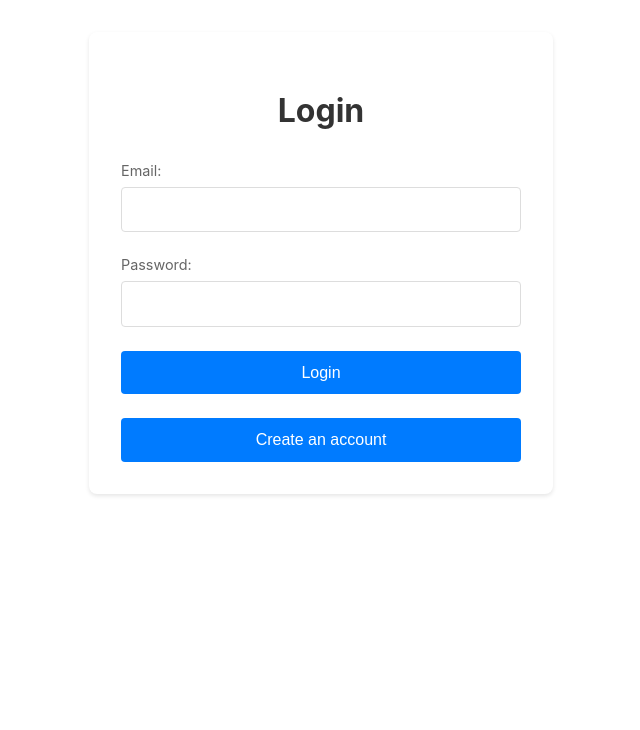
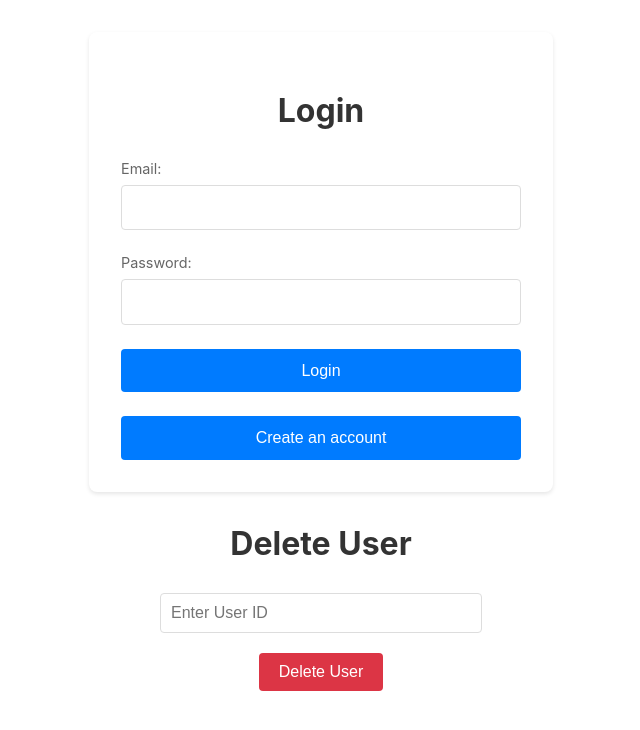
Before and after one commit to abdullah9029/RestAPI, a React (Create React App) app: page / in a window 1280 px wide. Shown: the top 730 px of the page, without its empty margins (319-959 px from the left). Built offline with nearby package versions, Linux system fonts and the light colour scheme.

Commit message:
delete added

```diff
--- a/src/App.js
+++ b/src/App.js
@@ -1,6 +1,7 @@
-import React from "react";
+import React, { Fragment } from "react";
 import UserList from "./Components/UserList";
 import Login from "./Components/Login";
+import DeleteUser from "./Components/DeleteUser";
 import { BrowserRouter as Router, Route, Routes } from "react-router-dom";
 
 import "./index.css";
@@ -10,7 +11,16 @@ function App() {
     <Router>
       <div className="App">
         <Routes>
-          <Route exact path="/" element={<Login />} />
+          <Route
+            exact
+            path="/"
+            element={
+              <Fragment>
+                <Login />
+                <DeleteUser />
+              </Fragment>
+            }
+          />
           <Route path="/userlist" element={<UserList />} />
         </Routes>
       </div>
--- /dev/null
+++ b/src/Components/DeleteUser.jsx
@@ -0,0 +1,57 @@
+import React, { useState } from "react";
+
+const DeleteUser = () => {
+  const [message, setMessage] = useState("");
+  const [userId, setUserId] = useState("");
+
+  const deleteUser = async (id) => {
+    console.log(id);
+    const url = `https://reqres.in/api/users/${id}`;
+
+    try {
+      const response = await fetch(url, {
+        method: "DELETE",
+      });
+
+      if (response.ok) {
+        setMessage(`User with ID ${id} was deleted successfully.`);
+      } else {
+        setMessage(`Failed to delete user. Status: ${response.status}`);
+      }
+    } catch (error) {
+      setMessage("Error occurred while deleting the user.");
+      console.error("Error:", error);
+    }
+  };
+
+  const handleDeleteClick = () => {
+    if (userId) {
+      deleteUser(userId);
+    } else {
+      setMessage("Please enter a valid User ID.");
+    }
+  };
+
+  return (
+    <div className="cointainer">
+      <div>
+        <h1 className="title">Delete User</h1>
+      </div>
+      <div className="delete-form">
+        <input
+          className="user-input"
+          type="text"
+          placeholder="Enter User ID"
+          value={userId}
+          onChange={(e) => setUserId(e.target.value)}
+        />
+        <button className="delete-btn" onClick={handleDeleteClick}>
+          Delete User
+        </button>
+        {message && <p className="message">{message}</p>}
+      </div>
+    </div>
+  );
+};
+
+export default DeleteUser;
--- a/src/index.css
+++ b/src/index.css
@@ -104,6 +104,7 @@ code {
 }
 
 /*Login Page  */
+
 .login-container {
   max-width: 400px;
   margin: 2rem auto;
@@ -173,3 +174,50 @@ code {
   background-color: #f8f9fa;
   color: #666;
 }
+
+/* Delete User */
+
+.container {
+  max-width: 1200px;
+  margin: 0 auto;
+  padding: 20px;
+}
+.title {
+  color: #333;
+  text-align: center;
+  margin-bottom: 30px;
+}
+.delete-form {
+  display: flex;
+  flex-direction: column;
+  align-items: center;
+  gap: 20px;
+}
+.user-input {
+  padding: 10px;
+  border: 1px solid #ddd;
+  border-radius: 4px;
+  width: 300px;
+  font-size: 16px;
+}
+.delete-btn {
+  background-color: #dc3545;
+  color: white;
+  border: none;
+  padding: 10px 20px;
+  border-radius: 4px;
+  cursor: pointer;
+  font-size: 16px;
+  transition: background-color 0.3s;
+}
+.delete-btn:hover {
+  background-color: #c82333;
+}
+.message {
+  color: #333;
+  text-align: center;
+  padding: 10px;
+  border-radius: 4px;
+  width: 100%;
+  max-width: 500px;
+}
```
